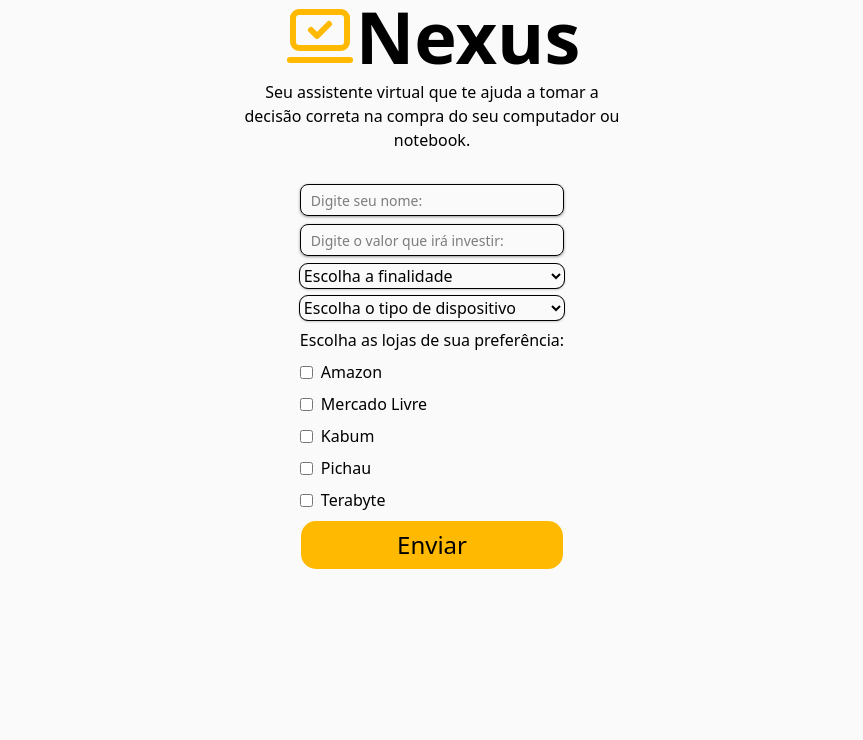
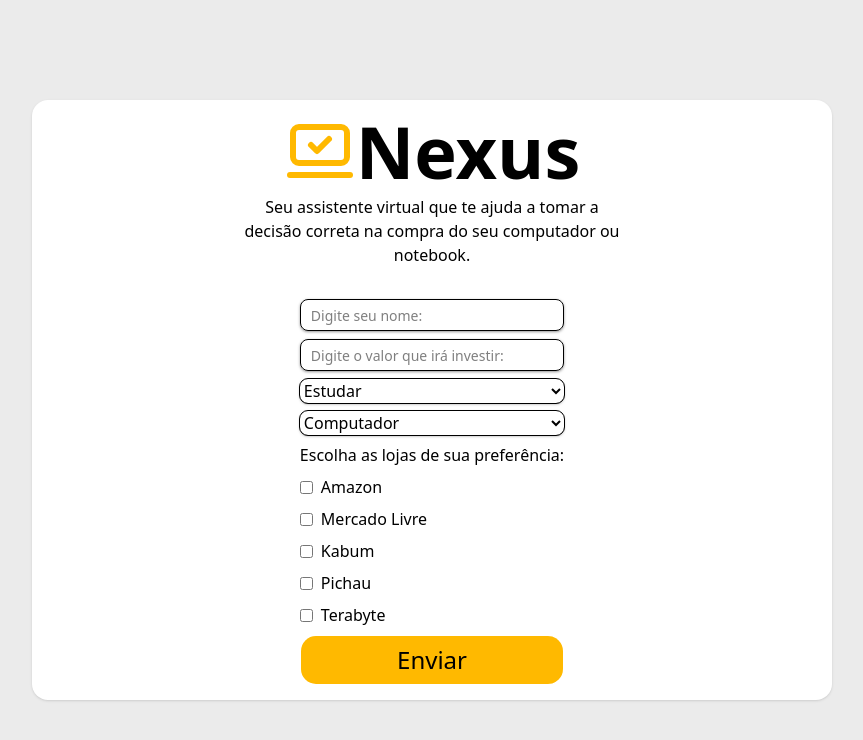
Before and after one commit to DanielKayque/nexus, a Next.js app: page / in a window 1280 px wide. Shown: the top 740 px of the page, without its empty margins (208-1071 px from the left). Built offline with nearby package versions, Linux system fonts and the light colour scheme.

Commit message:
style: corrige css, implementa novo return na resposta

```diff
--- a/src/app/_components/formulario.tsx
+++ b/src/app/_components/formulario.tsx
@@ -8,7 +8,7 @@
 import { Button } from '@/components/ui/button';
 import { Select } from '@/components/ui/select';
 import Markdown from 'react-markdown';
-import { LaptopMinimalCheck } from 'lucide-react';
+import { BookA, FolderOpen, LaptopMinimalCheck } from 'lucide-react';
 
 const planSchema = z.object({
   name: z.string().min(3).max(100),
@@ -23,7 +23,7 @@
 const options = ['Amazon', 'Mercado Livre', 'Kabum', 'Pichau', 'Terabyte'];
 
 export function Formulario() {
-  const [output, setOutput] = useState('');
+  const [output, setOutput] = useState<string | null>(null);
   const [loading, setLoading] = useState(false);
 
   const {
@@ -38,6 +38,7 @@
     console.log(data);
 
     try {
+      setOutput(' ');
       setLoading(true);
       const response = await fetch('https://nexus-backend-5fmr.onrender.com', {
         method: 'POST',
@@ -67,14 +68,33 @@
         console.log(err.message);
         setLoading(false);
       }
-    } finally{
-      setLoading(false)
-      console.log("Encerrou a conexão!")
+    } finally {
+      setLoading(false);
+      console.log('Encerrou a conexão!');
     }
   }
 
-  return (
-    <div className="w-full h-svh flex flex-col items-center justify-center">
+  return output ? (
+    <div className="max-w-[800px] max-h-[600px] shadow-sm px-4 rounded-2xl py-8 flex flex-col bg-[#fff] items-center justify-center">
+      <div className="flex justify-center items-center gap-4">
+        <FolderOpen size="64px" className=" text-amber-400" />
+        <h1 className="text-3xl lg:text-6xl text-amber-400 font-bold">
+          Resultado
+        </h1>
+      </div>
+      <article className="prose prose-zinc prose-2xl max-w-[800px] h-[600px] bg-[#fff] overflow-y-auto mt-12 text-2xl px-12 mb-12">
+        <Markdown>{output}</Markdown>
+      </article>
+      <Button
+        onClick={() => setOutput(null)}
+        variant="link"
+        className="bg-amber-400 px-12 py-6 text-2xl rounded-2xl"
+      >
+        Gerar outra recomendação
+      </Button>
+    </div>
+  ) : (
+    <div className="flex flex-col items-center justify-center shadow-sm max-w-[800px] xl:w-[800px] h-[600px] rounded-2xl py-8 bg-[#fff]">
       <div className="flex justify-center items-center">
         <LaptopMinimalCheck
           size="4.5rem"
@@ -109,7 +129,7 @@
           className="outline-1 rounded-lg shadow-neutral-400 shadow-sm"
           {...register('purpose')}
         >
-          <option value="" selected disabled>
+          <option value="" disabled>
             Escolha a finalidade
           </option>
           <option value="study">Estudar</option>
@@ -121,10 +141,9 @@
           className="outline-1 rounded-lg shadow-neutral-400 shadow-sm"
           {...register('type')}
         >
-          <option value="" selected disabled>
+          <option value="" disabled>
             Escolha o tipo de dispositivo
           </option>
-
           <option value="computer">Computador</option>
           <option value="notebook">Notebook</option>
         </select>
@@ -132,17 +151,13 @@
         <p>Escolha as lojas de sua preferência:</p>
         {options.map((store) => (
           <label key={store} className="flex items-center gap-2">
-            <input
-              type="checkbox"
-              value={store}
-              {...register('stores')} // O RHF agrupa automaticamente valores com o mesmo nome em um array
-            />
+            <input type="checkbox" value={store} {...register('stores')} />
             {store}
           </label>
         ))}
 
         <Button
-          disabled={loading ? true : false}
+          disabled={loading}
           type="submit"
           variant="link"
           className="bg-amber-400 px-12 py-6 text-2xl rounded-2xl"
@@ -153,9 +168,6 @@
           <span className="text-red-500 text-sm">{errors.budget.message}</span>
         )}
       </form>
-      <article className="prose prose-zinc prose-xl max-w-[800px] h-[600px] overflow-y-auto mt-12 lg:px-none px-12 mb-12">
-        <Markdown>{output}</Markdown>
-      </article>
     </div>
   );
 }
--- a/src/app/page.tsx
+++ b/src/app/page.tsx
@@ -4,7 +4,7 @@
 
 export default function Home() {
   return (
-    <div className="w-full bg-neutral-50">
+    <div className="w-full h-screen flex justify-center items-center">
       <Formulario />
     </div>
   );
```
